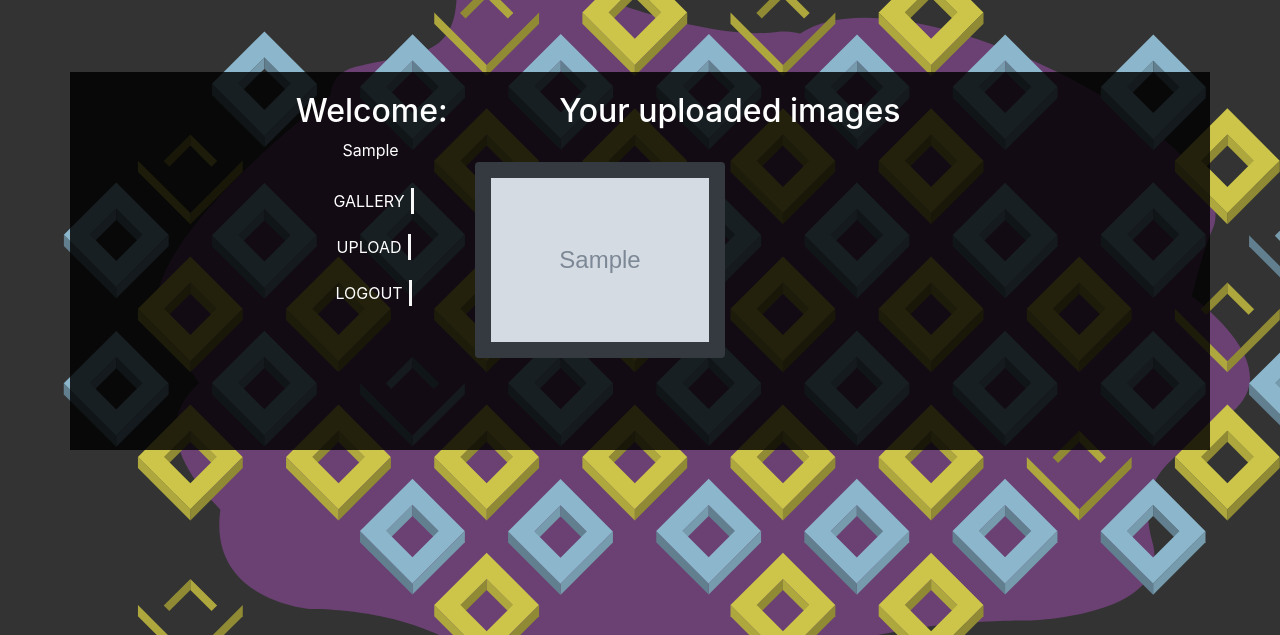
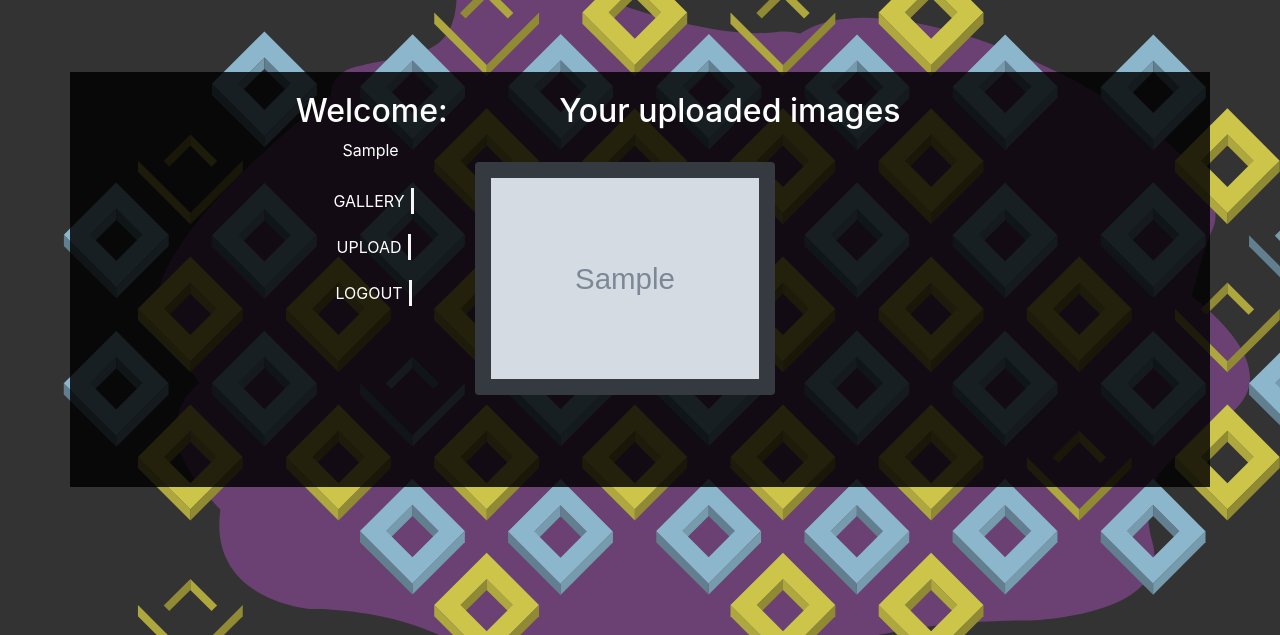
Before and after one commit to KevinConti/SmartPalette, a Flask app: a page that uses smartpalette/templates/profile.html in a window 1280 px wide. Shown: the part 56-691 px from the top of the page. Run offline with Flask 2, Linux system fonts and the light colour scheme; tables that the repository leaves empty hold one stand-in row (values such as "Sample post"); grey boxes marked "Sample" are stand-in pictures; a database or web service that is not in the repository returns one stand-in record (values such as "Sample title"); data that the repository does not hold is empty; some libraries are stand-ins or nearby versions.

Commit message:
One day i'll change the right thing

```diff
--- a/smartpalette/templates/browse.html
+++ b/smartpalette/templates/browse.html
@@ -31,7 +31,6 @@
                      <img style="height: 300px" src="{{row["filepath"]}}">
                         <br>
                      <h2>Uploaded by: {{ row["username"] }}</h2>
-                    <a class="" style="text-decoration: underline; font-size: 12px; color: #fff;" href="{{ url_for('blue_print.register') }}">Don't have an account?</a>
 
                      {#<p>Palette ID: {{ row["paletteId"] }}</p>
                      <p>filepath: {{ row["filepath"] }}</p>#}
@@ -43,7 +42,6 @@
                         <p>{{  hex }}</p>
                     </div>
                 </div>
-              </div>
             <br>
           {%  endfor %}
         {% else %}
--- a/smartpalette/templates/profile.html
+++ b/smartpalette/templates/profile.html
@@ -39,7 +39,7 @@
                         <div class = "row">
                             <div class = "col-lg-6 " align="center">
                                 <a href="{{ url_for('blue_print.display', filename=i[1])}}">
-                                <img class="shadow-lg p-3 mb-5 bg-dark rounded" style="width: 250px; height:auto;" src="{{i[0]}}">
+                                <img class="shadow-lg p-3 mb-5 bg-dark rounded" style="width: 300px; height:auto;" src="{{i[0]}}">
                                 </a>
                                 <br>
                                 <br>
```
